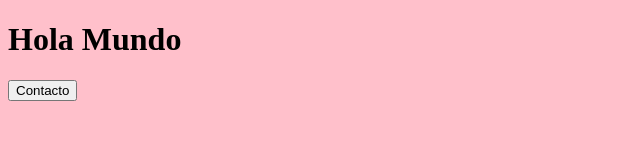
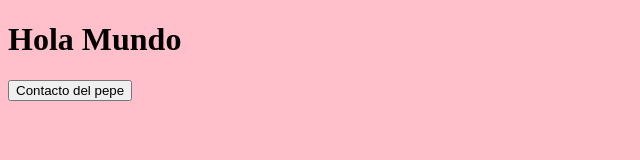
Before and after one commit to KevinSplits/Semana-4-S2-Herramientas, a plain HTML site: page index.html in a window 1280 px wide. Shown: the whole page, without its empty margins (0-640 px from the left). Drawn offline with Linux system fonts and the light colour scheme.

Commit message:
conflicto

```diff
--- a/index.html
+++ b/index.html
@@ -8,6 +8,6 @@
 </head>
 <body>
     <h1>Hola Mundo</h1>
- <button>Contacto</button>
+ <button>Contacto del pepe</button>
 </body>
 </html>
```
